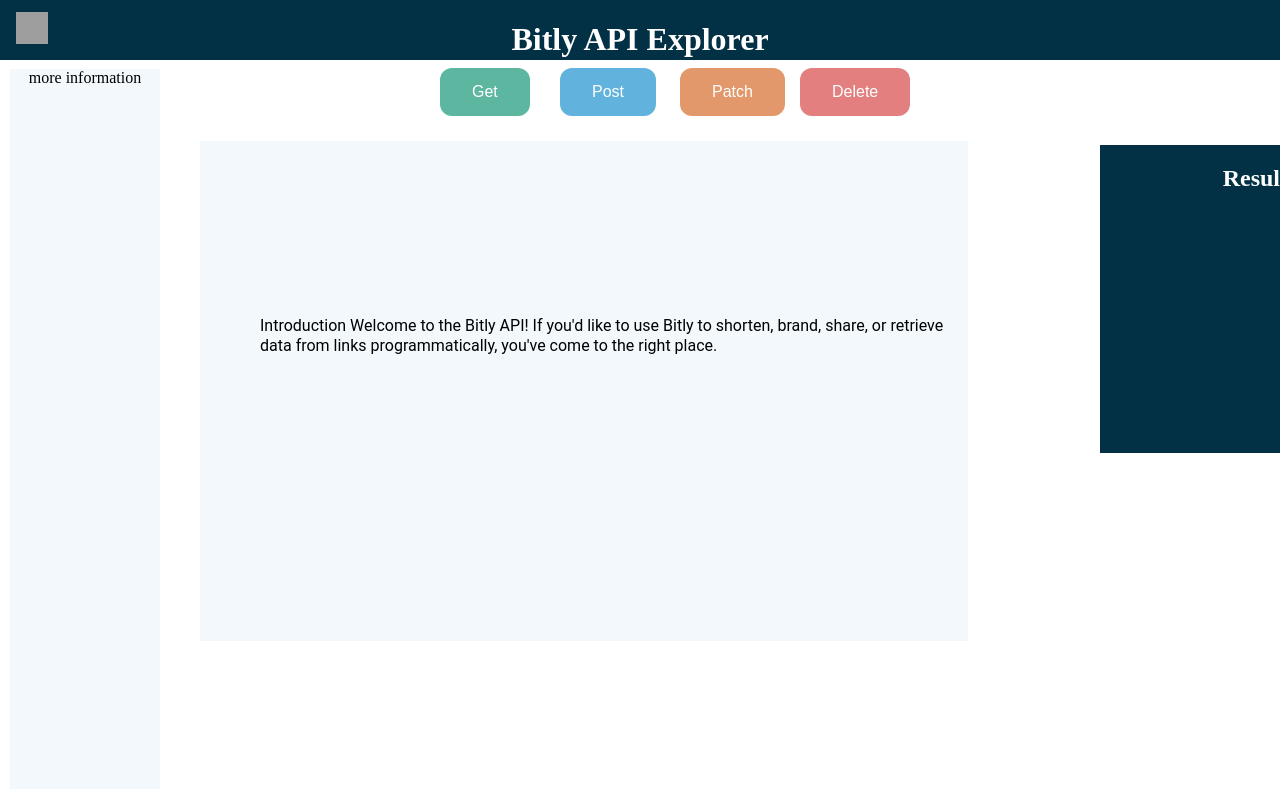
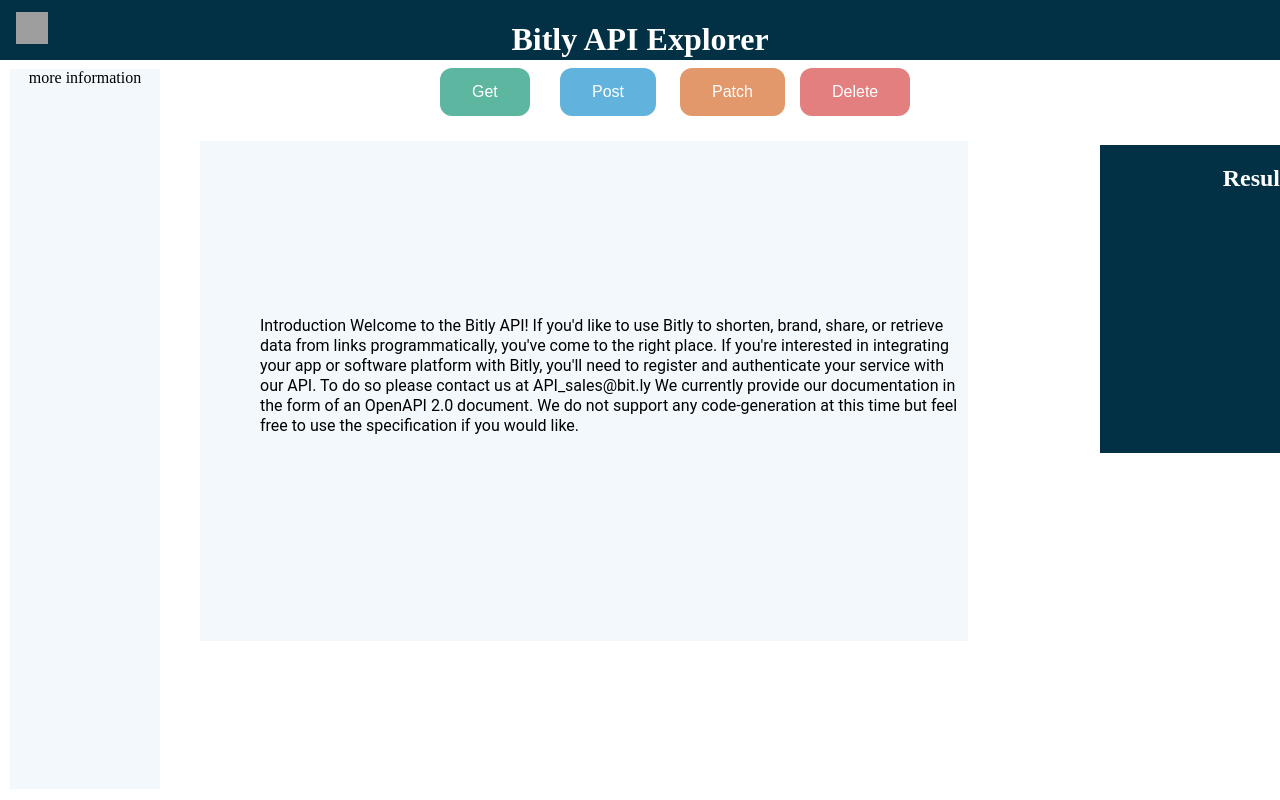
Before and after one commit to bitly/winterns2020, a React app: page / in a window 1280 px wide. Built offline with nearby package versions, Linux system fonts and the light colour scheme; grey boxes are pictures that could not be loaded; the HTML template or start-up script is replaced by a standard one.

Commit message:
got rid of the outline around the buttons and changed cursor to pointer

```diff
--- a/src/Form.jsx
+++ b/src/Form.jsx
@@ -33,7 +33,7 @@
             <input
             placeholder= "Key"
             type="text" name='key' onChange={this.handleChange}
-            /> :
+            /> : &nbsp;
             <input
             placeholder= "Value"
             type="text" name='key' onChange={this.handleChange}
--- a/src/index.css
+++ b/src/index.css
@@ -51,6 +51,8 @@
   left: 440px;
   top: 68px;
   position: absolute;
+  outline: none;
+  cursor: pointer;
 }
 .postbutton {
   background-color: #61B3DE;
@@ -66,6 +68,8 @@
   left: 560px;
   top: 68px;
   position: absolute;
+  outline: none;
+  cursor: pointer;
 }
 .patchbutton {
   background-color: #E2986B;
@@ -81,6 +85,8 @@
   left: 680px;
   top: 68px;
   position: absolute;
+  outline: none;
+  cursor: pointer;
 }
 .deletebutton {
   background-color: #E37F7F;
@@ -96,6 +102,8 @@
   left:800px;
   top: 68px;
   position: absolute;
+  outline: none;
+  cursor: pointer;
 }
 .container{
  display: flex; /* or inline-flex */
@@ -170,5 +178,7 @@
   left: 250px;
   top: 95px;
   position: absolute;
+  outline: none;
+  cursor: pointer;
 }
  /* submit button code ends */
--- a/src/index.jsx
+++ b/src/index.jsx
@@ -60,6 +60,11 @@
 
                 <p className="intro">Introduction Welcome to the Bitly API! If you'd like to use Bitly to shorten, brand, share,
                     or retrieve data from links programmatically, you've come to the right place.
+                    If you're interested in integrating
+                    your app or software platform with Bitly, you'll need to register and authenticate your service with our API. To do
+                    so please contact us at API_sales@bit.ly
+                    We currently provide our documentation in the form of an OpenAPI 2.0 document.
+                    We do not support any code-generation at this time but feel free to use the specification if you would like.
                 </p>
             </div> {/* CENTER CARD WITH INTRO code ends   */}
 
@@ -67,7 +72,7 @@
                     <center><h2>Results</h2></center>
             </div>   {/*  results box code ends  */}
             {/* logo image. for some reason it only shows if i have the image tag in the body not in the header idk why */}
-                <img className= "logo" src="Bitly.svg"/>
+                <img className= "logo" alt="bitly logo"src="Bitly.svg"/>
 
 
              <div> {/*takes response from bitly api and turns it into json string  */}
--- a/templates/app.html
+++ b/templates/app.html
@@ -1,7 +1,8 @@
 <!DOCTYPE html>
 <html>
   <head>
-      <title>Winterns 2020 Boilerplate</title>
+      <title>Winterns API Explorer</title>
+
   </head>
   <body>
     <div id="app"></div>
```
